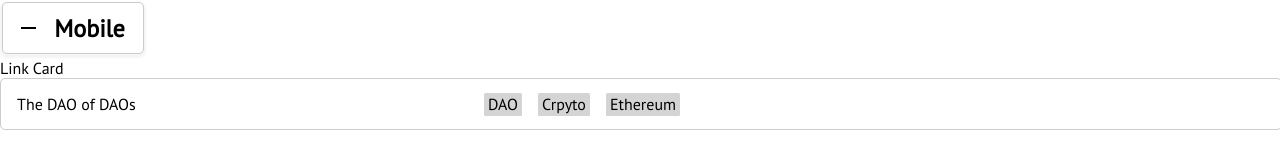
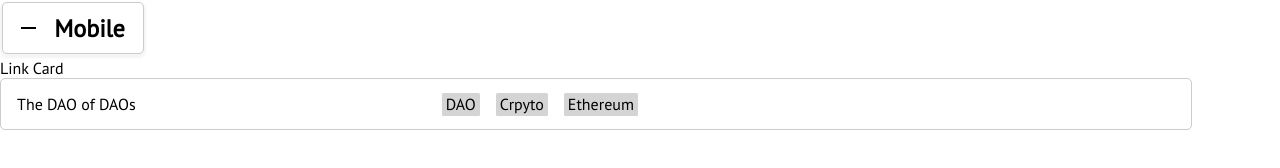
Before and after one commit to JosiasAurel/linksbook, a Next.js app in the folder client/: page /kitchen in a window 1280 px wide. Shown: the part 290-458 px from the top of the page. Built offline with nearby package versions, Linux system fonts and the light colour scheme; some icons are missing.

Commit message:
reduce linkCard width

```diff
--- a/client/styles/components.module.css
+++ b/client/styles/components.module.css
@@ -221,8 +221,8 @@
 
 /* Start Link Card */
 .linkCard {
-  max-width: 100%;
-  min-width: 100%;
+  max-width: 93%;
+  min-width: 93%;
   max-height: 50px;
   min-height: 50px;
   border-radius: 5px;
```
